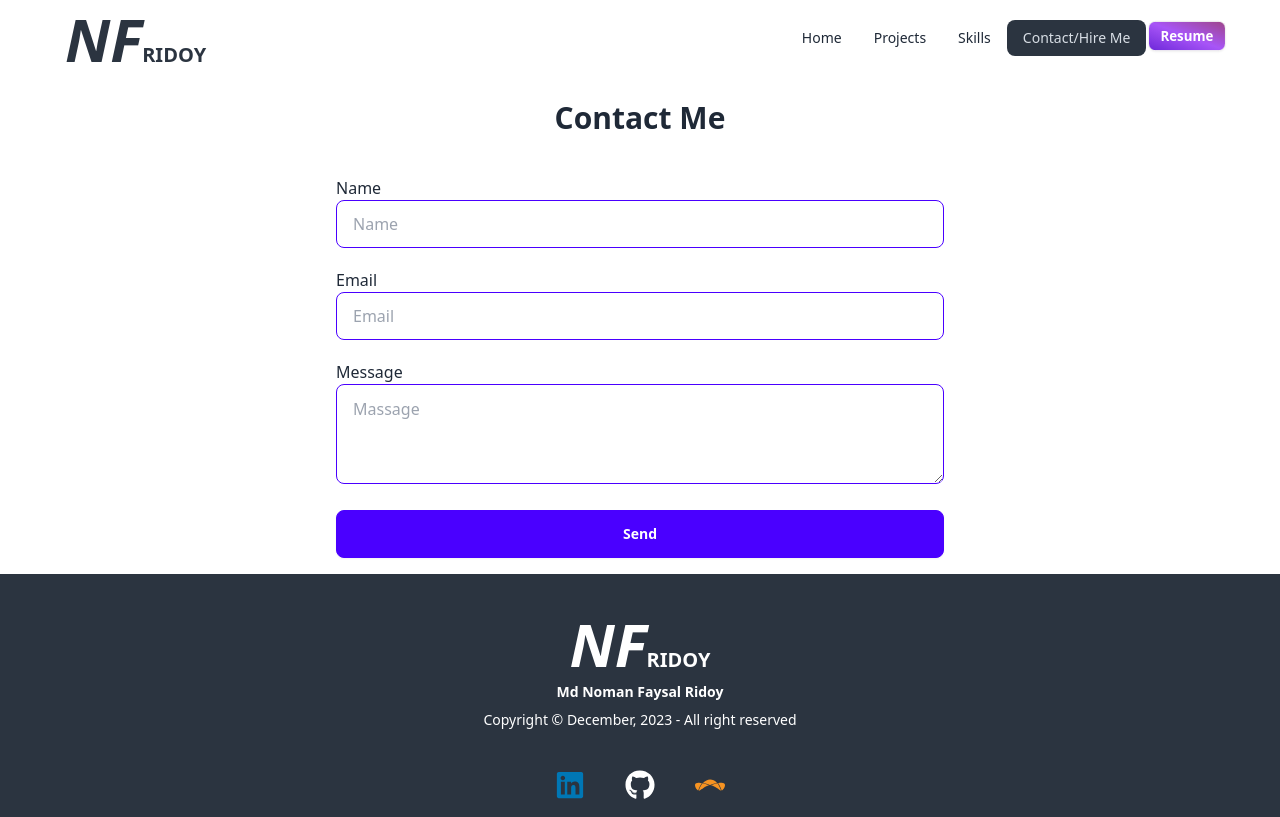
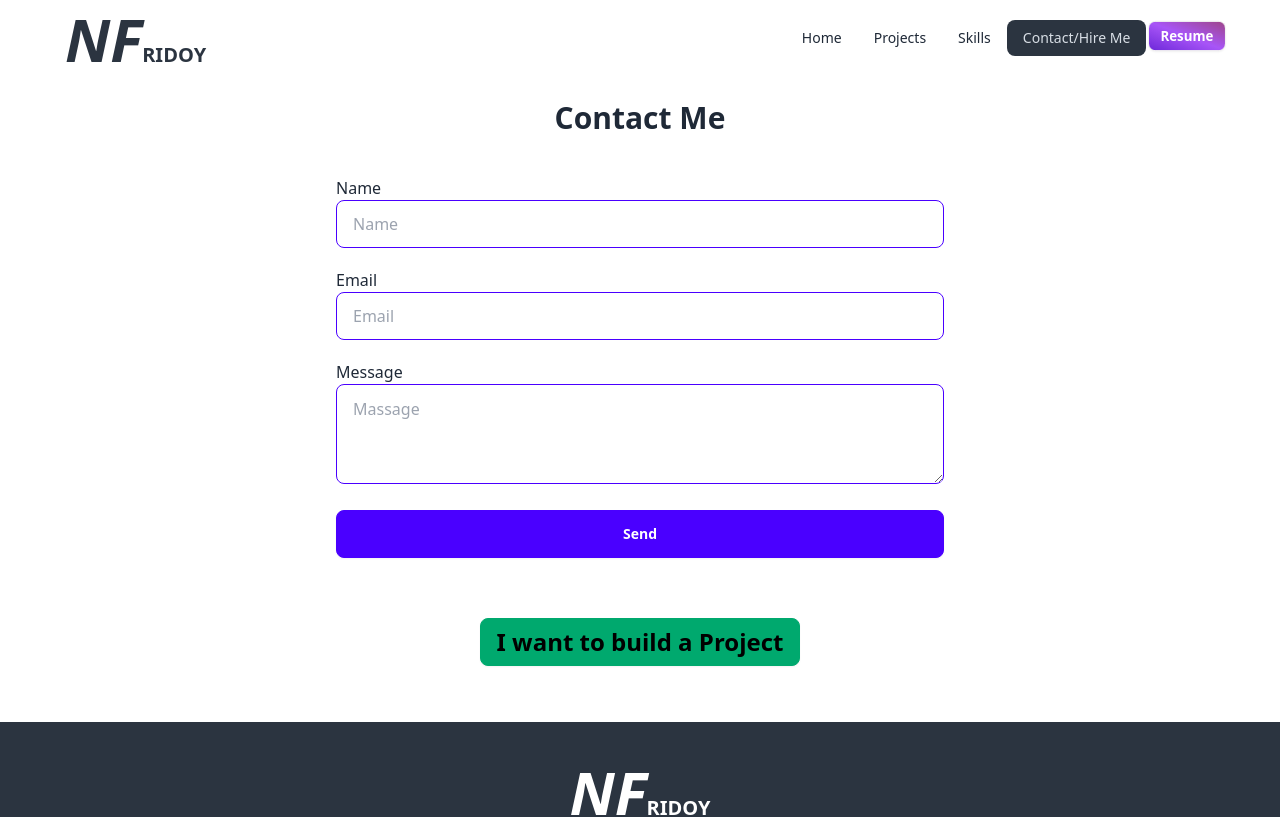
Before and after one commit to NFRIDOY/nfridoy-portfolio, a React (Vite) app: page /contactMe in a window 1280 px wide. Shown: the top 817 px of the page. Built offline with nearby package versions, Linux system fonts and the light colour scheme.

Commit message:
[feat] : I want to build a Project btn

```diff
--- a/src/components/Bannner/Bannner.jsx
+++ b/src/components/Bannner/Bannner.jsx
@@ -54,6 +54,13 @@ export default function Bannner() {
                     Embark on a journey through pixels and code as a web developer! Dive into the art of crafting digital landscapes, where creativity meets technology. From sleek user interfaces to immersive experiences, this role brings websites to life, shaping the online realm. Explore the ever-evolving languages and tools, sculpting the internet of tomorrow. Join the adventure, where innovation and imagination converge in the world of web development!
                     {/* A Full Stack Developer | MERN | Javascript */}
                 </p>
+                <div className='flex justify-center'>
+                    <Link to={"https://docs.google.com/forms/d/e/1FAIpQLScBi5gTJGsHBtLo-YbM9WiNiEsjdPdj3DiHyMhrSBSjiOhj4A/viewform"} target='_blank'
+                    className='text-2xl btn btn-success my-10'
+                    >
+                        I want to build a Project
+                    </Link>
+                </div>
             </div>
         </div >
     )
--- a/src/components/ContactMe/ContactMe.jsx
+++ b/src/components/ContactMe/ContactMe.jsx
@@ -3,6 +3,7 @@ import { useRef } from 'react';
 // import './ContactMeStyle.css'
 import SubHeader from './../Headers/SubHeader';
 import MidHeader from './../Headers/MidHeader';
+import { Link } from 'react-router-dom';
 
 export default function ContactMe() {
 
@@ -88,6 +89,13 @@ export default function ContactMe() {
                         <input type="submit" value="Send" className='btn btn-primary w-full text-white' />
 
                     </div>
+                    <div className='flex justify-center'>
+                        <Link to={"https://docs.google.com/forms/d/e/1FAIpQLScBi5gTJGsHBtLo-YbM9WiNiEsjdPdj3DiHyMhrSBSjiOhj4A/viewform"} target='_blank'
+                            className='text-2xl btn btn-success my-10'
+                        >
+                            I want to build a Project
+                        </Link>
+                    </div>
                 </form>
             </div>
         </div>
```
